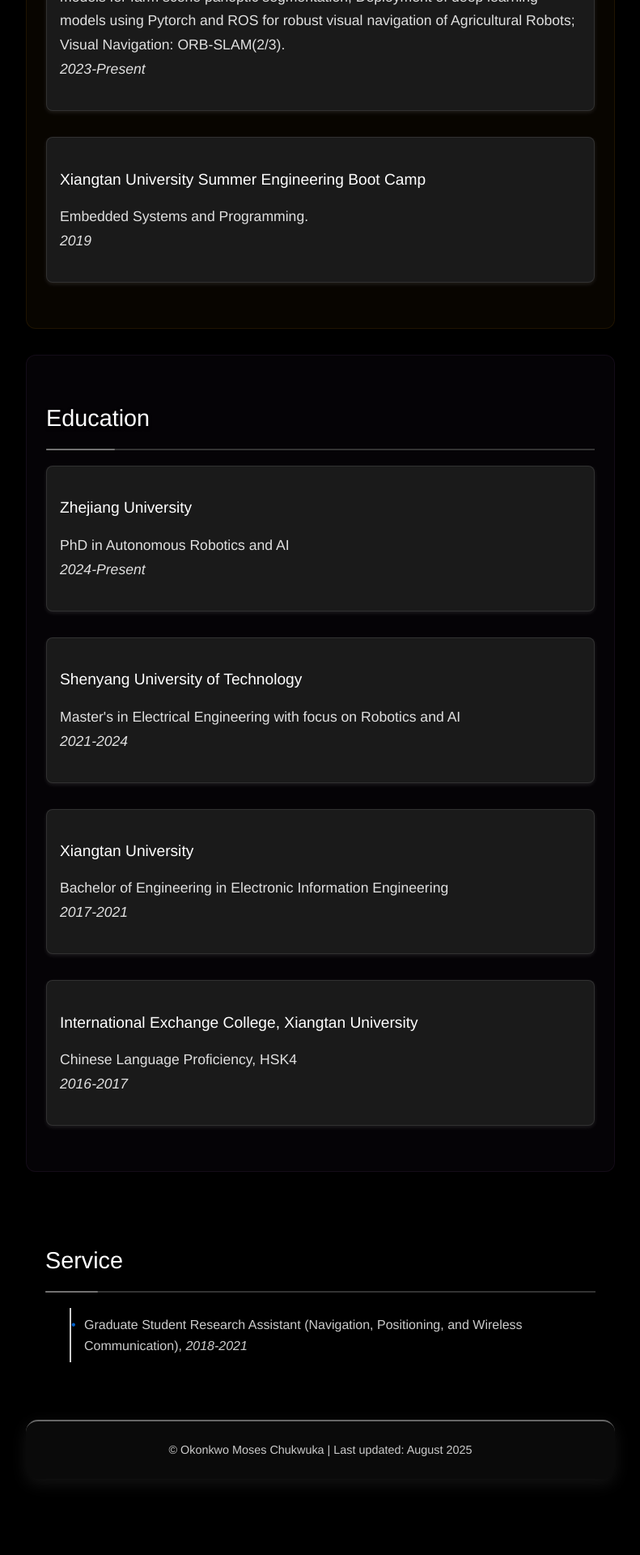
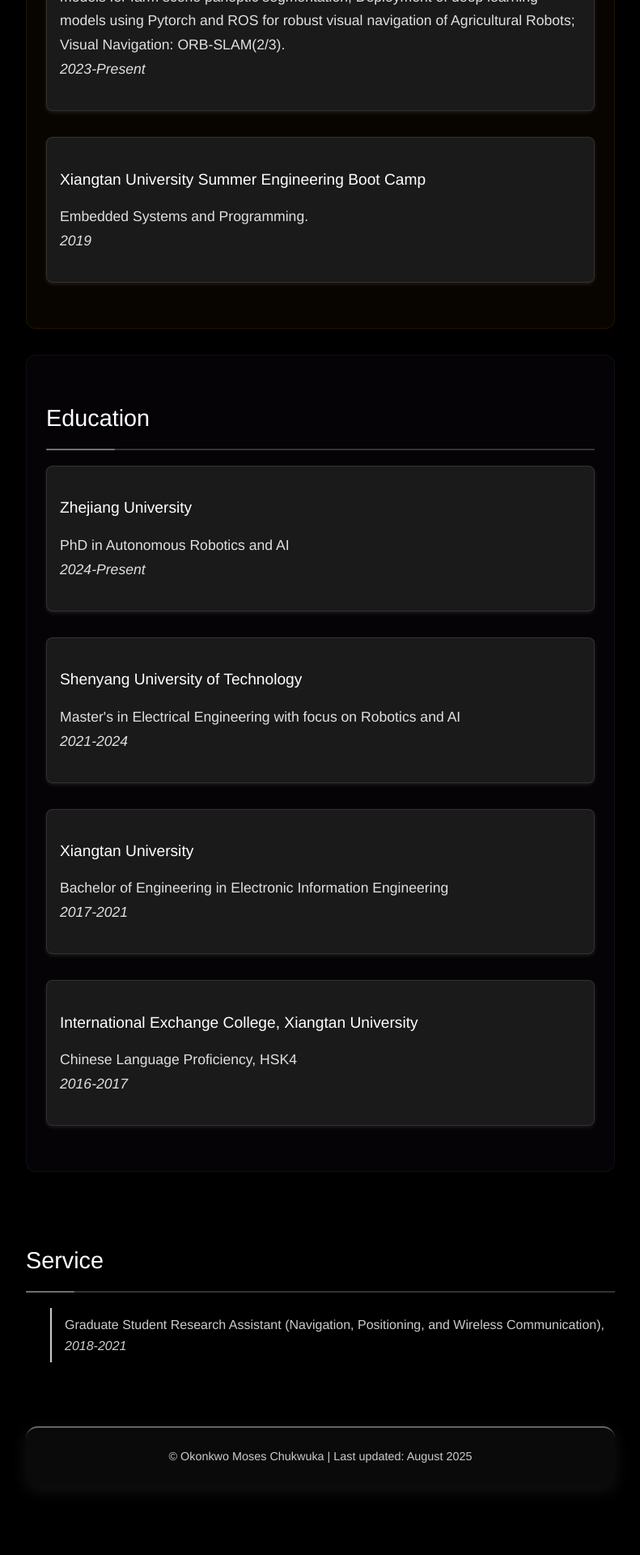
Before and after one commit to MosesChuka/MosesChuka.github.io, a Jekyll site: the page built from index.md, in a window 1280 px wide. Shown: the part 2494-4414 px from the top of the page at 81% size, without its empty margins (244-1035 px from the left). Built offline with Jekyll 4.4.1, drawn with Linux system fonts in a browser that asks for light colours; our own code applies the rules of GitHub Pages for plain Markdown files.

Commit message:
Make Service section styling consistent with Updates section: transparent background, no borders, clean spacing, matching typography

```diff
--- a/static/css/styles.css
+++ b/static/css/styles.css
@@ -254,9 +254,9 @@
 .teaching-service {
   background: transparent;
   border-radius: 0;
-  padding: 1.5rem;
+  padding: 1.5rem 0;
   border: none;
-  margin-bottom: 2rem;
+  margin-bottom: 2.5rem;
 }
 
 body.light-mode .teaching-service {
@@ -265,12 +265,14 @@
 }
 
 .teaching-service h2::after {
-  background: #727171;
-  width: 65px;
+  background: currentColor;
+  opacity: 0.3;
+  width: 60px;
 }
 
 body.light-mode .teaching-service h2::after {
-  background: #4a4a4a;
+  background: currentColor;
+  opacity: 0.3;
 }
 
 p {
@@ -382,6 +384,11 @@
   border-left-color: currentColor;
   opacity: 0.8;
   transition: opacity 0.2s ease;
+}
+
+.teaching-service ul li::before {
+  content: "";
+  display: none;
 }
 
 .teaching-service ul li:hover {
```
